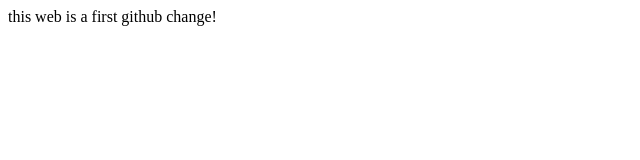
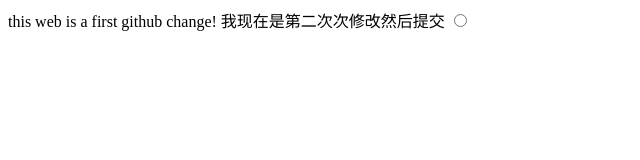
Before and after one commit to toytoo/gitdesk-pro, a plain HTML site: page index.html in a window 1280 px wide. Shown: the whole page, without its empty margins (0-640 px from the left). Drawn offline with Linux system fonts and the light colour scheme.

Commit message:
修改index
进行了index的第二次修改

```diff
--- a/index.html
+++ b/index.html
@@ -5,5 +5,7 @@
     </head>
     <body>
     this web is a first github change!
+    我现在是第二次次修改然后提交
+    <input type="radio" id="na" class="ty" />
     </body>
 </html>
```
